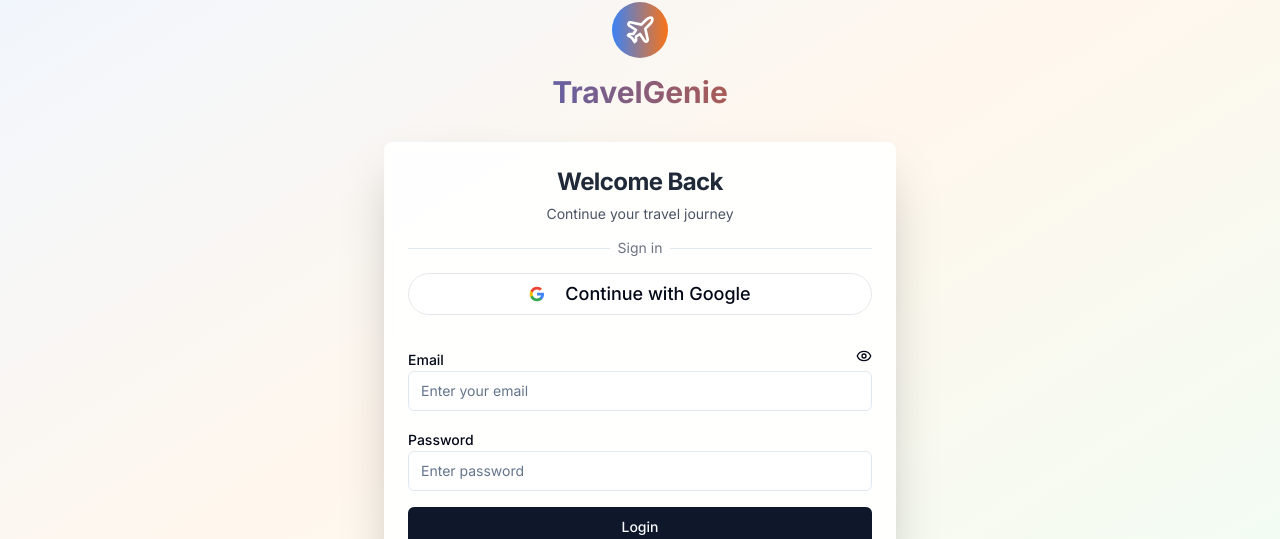
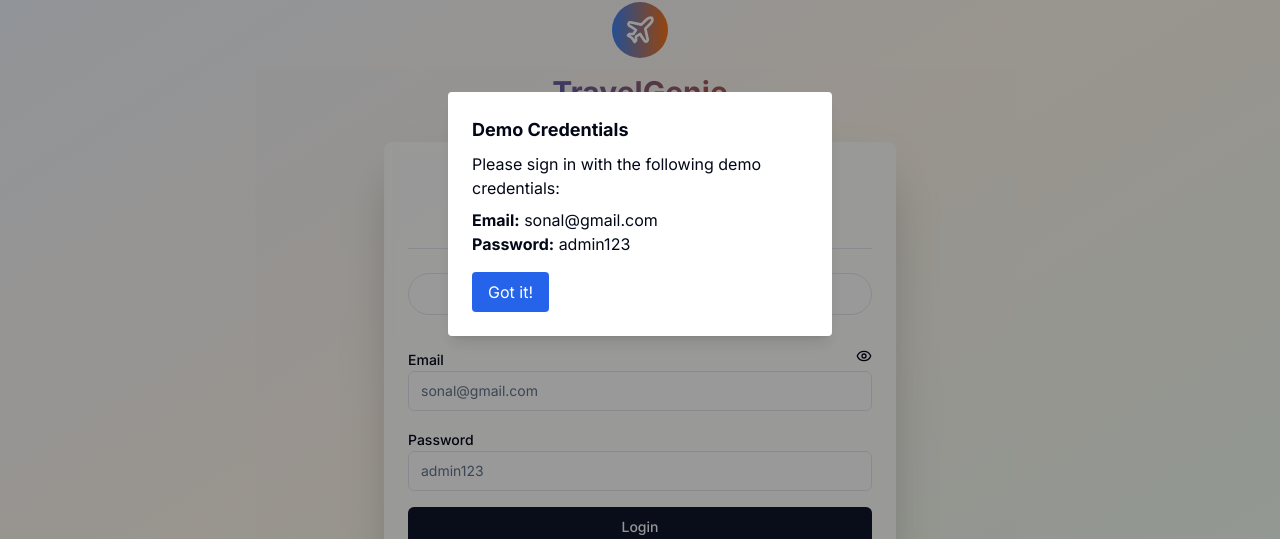
Before and after one commit to sonal-030106/trip-tailor-companion, a React (Vite) app: page /login in a window 1280 px wide. Shown: the part 186-725 px from the top of the page. Built offline with nearby package versions, Linux system fonts and the light colour scheme; no server answers.

Commit message:
commit  login

```diff
--- a/src/pages/LoginPage.tsx
+++ b/src/pages/LoginPage.tsx
@@ -18,8 +18,10 @@ const LoginPage = () => {
   const [password, setPassword] = useState("");
   const [isSignUp, setIsSignUp] = useState(false);
   const [user, setUser] = useState<any>(null);
+  const [showDemoModal, setShowDemoModal] = useState(true);
 
   useEffect(() => {
+    setShowDemoModal(true);
     const unsubscribe = onAuthStateChanged(auth, (firebaseUser) => {
       setUser(firebaseUser);
       if (firebaseUser) {
@@ -139,7 +141,7 @@ const LoginPage = () => {
                   value={email}
                   onChange={e => setEmail(e.target.value)}
                   required
-                  placeholder="Enter your email"
+                  placeholder="sonal@gmail.com"
                 />
               </div>
               <div>
@@ -150,7 +152,7 @@ const LoginPage = () => {
                   value={password}
                   onChange={e => setPassword(e.target.value)}
                   required
-                  placeholder="Enter password"
+                  placeholder="admin123"
                 />
                 <Button
                   type="button"
@@ -168,6 +170,25 @@ const LoginPage = () => {
           </CardContent>
         </Card>
       </div>
+      {/* Demo Credentials Modal */}
+      {showDemoModal && (
+        <div className="fixed inset-0 flex items-center justify-center bg-black bg-opacity-40 z-50">
+          <div className="bg-white p-6 rounded shadow-lg max-w-sm w-full">
+            <h2 className="text-lg font-bold mb-2">Demo Credentials</h2>
+            <p className="mb-2">Please sign in with the following demo credentials:</p>
+            <div className="mb-2">
+              <strong>Email:</strong> sonal@gmail.com<br />
+              <strong>Password:</strong> admin123
+            </div>
+            <button
+              className="mt-2 px-4 py-2 bg-blue-600 text-white rounded"
+              onClick={() => setShowDemoModal(false)}
+            >
+              Got it!
+            </button>
+          </div>
+        </div>
+      )}
     </div>
   );
 };
```
